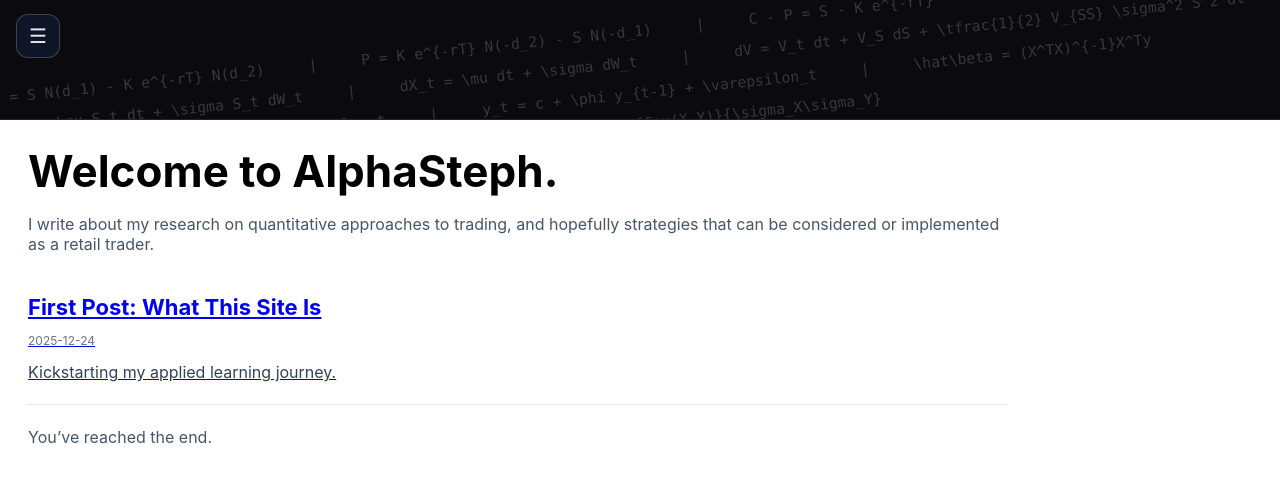
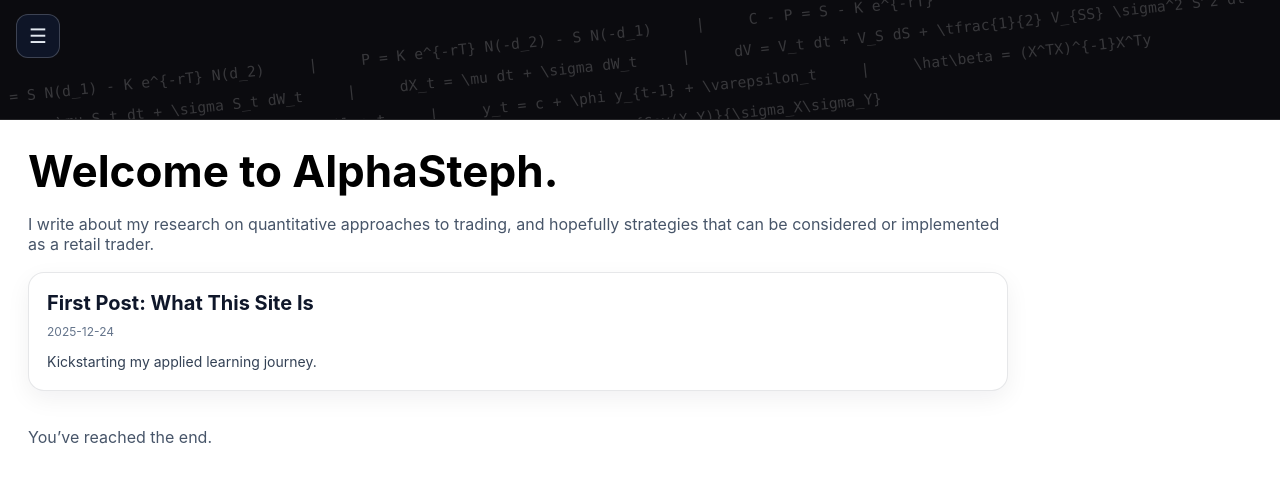
Before and after one commit to sljy1995/StephTheAlpha, a Jekyll site: the page built from index.md, in a window 1280 px wide. Shown: the top 483 px of the page. Built offline with Jekyll 4.4.1, drawn with Linux system fonts in a browser that asks for light colours.

Commit message:
Update custom.css

```diff
--- a/assets/css/custom.css
+++ b/assets/css/custom.css
@@ -235,32 +235,67 @@ body.nav-open .topbar{
     padding-top: 18px;
   }
 }
+/* Post feed layout */
+#post-feed{
+  display: grid;
+  gap: 16px;
+  margin-top: 18px;
+}
+
+/* Card */
 .post-card{
-  padding: 18px 0;
-  border-bottom: 1px solid rgba(15, 23, 42, 0.10);
+  border: 1px solid rgba(15, 23, 42, 0.10);
+  border-radius: 16px;
+  background: #ffffff;
+  overflow: hidden;
+  box-shadow: 0 8px 24px rgba(15, 23, 42, 0.06);
+  transition: transform 0.15s ease, box-shadow 0.15s ease, border-color 0.15s ease;
+}
+
+.post-card:hover{
+  transform: translateY(-2px);
+  box-shadow: 0 12px 30px rgba(15, 23, 42, 0.10);
+  border-color: rgba(15, 23, 42, 0.18);
+}
+
+/* Make whole card clickable */
+.post-card-link{
+  display: block;
+  padding: 18px 18px 16px 18px;
+  text-decoration: none;
+  color: inherit;
+}
+
+/* Title + meta */
+.post-card-header{
+  display: flex;
+  flex-direction: column;
+  gap: 6px;
+  margin-bottom: 10px;
 }
 
 .post-title{
-  margin: 0 0 6px 0;
-  font-size: 22px;
-}
-
-.post-title a{
-  text-decoration: none;
+  margin: 0;
+  font-size: 20px;
+  line-height: 1.25;
   color: #0f172a;
-}
-
-.post-title a:hover{
-  text-decoration: underline;
 }
 
 .post-meta{
   font-size: 12px;
   color: #64748b;
-  margin-bottom: 10px;
 }
 
+/* Excerpt */
 .post-excerpt{
   margin: 0;
+  font-size: 14px;
+  line-height: 1.6;
   color: #334155;
 }
+
+/* Loading text spacing */
+#feed-loading{
+  margin-top: 14px;
+  color: #64748b;
+}
```
